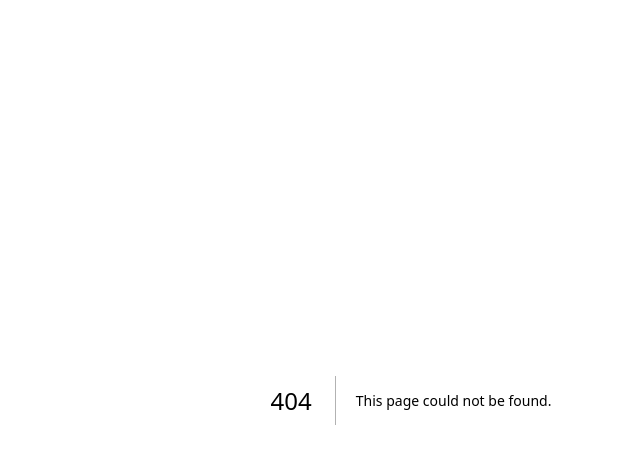
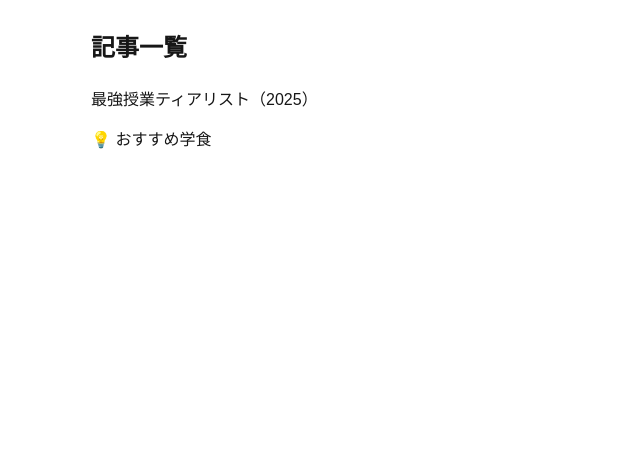
Before and after one commit to polweb/polygon-web, a Next.js app in the folder pol-web/: page /article in a window 1280 px wide. Before the commit this address had no page. Shown: the top 464 px of the page, without its empty margins (229-869 px from the left). Built offline with nearby package versions, Linux system fonts and the light colour scheme.

Commit message:
article追加

```diff
--- /dev/null
+++ b/pol-web/app/article/[id]/page.tsx
@@ -0,0 +1,29 @@
+import { notFound } from "next/navigation";
+
+const articles = {
+    tierlist: {
+        title: "最強授業ティア表（2025）",
+        body: "ティア表の内容をここに書く...",
+    },
+    recommended: {
+        title: "💡 おすすめ学食",
+        body: "おすすめ学食...",
+    },
+};
+
+type ArticleId = keyof typeof articles;
+
+export default function ArticlePage({ params }: { params: { id: string } }) {
+    if (!Object.prototype.hasOwnProperty.call(articles, params.id)) {
+    return notFound();
+    }
+    const article = articles[params.id as ArticleId];
+
+
+    return (
+        <div className="max-w-3xl mx-auto px-4 py-8">
+            <h1 className="text-3xl font-bold mb-6">{article.title}</h1>
+            <p>{article.body}</p>
+        </div>
+    );
+}
--- /dev/null
+++ b/pol-web/app/article/page.tsx
@@ -0,0 +1,21 @@
+import Link from "next/link";
+
+export default function ArticleListPage() {
+    return (
+        <div className="max-w-2xl mx-auto px-4 py-8">
+        <h1 className="text-2xl font-bold mb-6">記事一覧</h1>
+        <ul className="space-y-4">
+            <li>
+                <Link href="/article/tierlist" className="text-white-500 hover:underline">
+                    最強授業ティアリスト（2025）
+                </Link>
+            </li>
+            <li>
+                <Link href="/article/recommended" className="text-white-500 hover:underline">
+                    💡 おすすめ学食
+                </Link>
+            </li>
+        </ul>
+        </div>
+    );
+}
```
